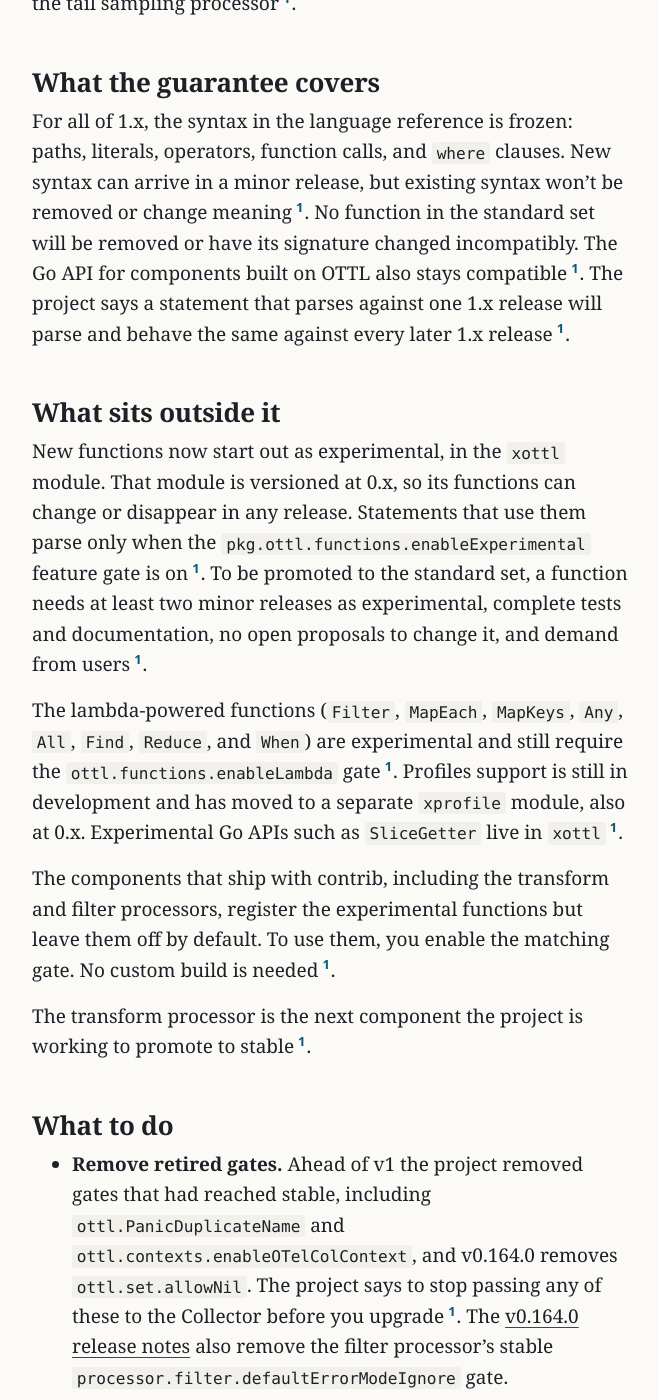
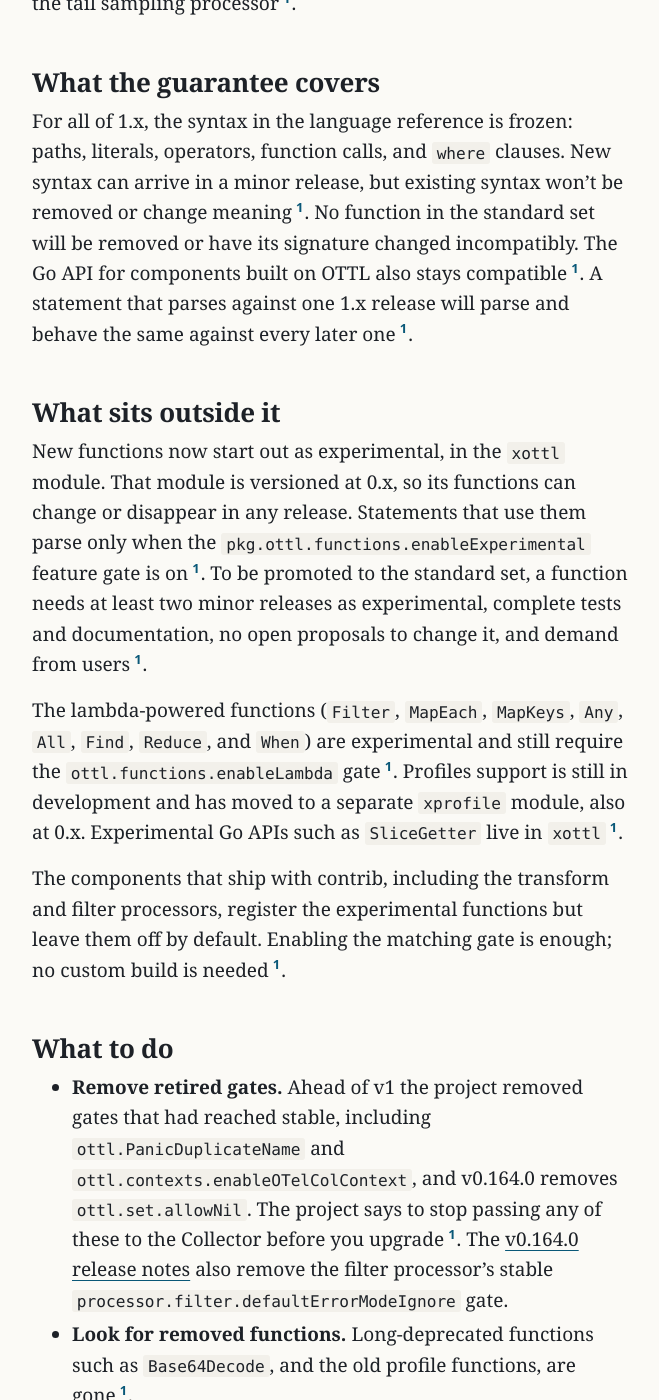
Before and after one commit to northwind-press/northwind-press.github.io, a Jekyll site: the page built from _posts/2026-11-02-ottl-v1.md, in a window 1280 px wide and 1400 px high, scrolled down 843 px. Shown: the whole window, without its empty margins (308-967 px from the left). Built offline with Jekyll 4.4.1, drawn with Linux system fonts in a browser that asks for light colours; some of the changed text lies outside the part shown.

Commit message:
News: OTTL v1, trim to length, one-sentence description
Co-Authored-By: Claude Opus 5.5 <noreply@anthropic.com>

```diff
--- a/_posts/2026-11-02-ottl-v1.md
+++ b/_posts/2026-11-02-ottl-v1.md
@@ -30,7 +30,7 @@ The OpenTelemetry Transformation Language (OTTL) is now v1. The project [announc
 
 ## What the guarantee covers
 
-For all of 1.x, the syntax in the language reference is frozen: paths, literals, operators, function calls, and `where` clauses. New syntax can arrive in a minor release, but existing syntax won't be removed or change meaning{% include cite.html n=1 %}. No function in the standard set will be removed or have its signature changed incompatibly. The Go API for components built on OTTL also stays compatible{% include cite.html n=1 %}. The project says a statement that parses against one 1.x release will parse and behave the same against every later 1.x release{% include cite.html n=1 %}.
+For all of 1.x, the syntax in the language reference is frozen: paths, literals, operators, function calls, and `where` clauses. New syntax can arrive in a minor release, but existing syntax won't be removed or change meaning{% include cite.html n=1 %}. No function in the standard set will be removed or have its signature changed incompatibly. The Go API for components built on OTTL also stays compatible{% include cite.html n=1 %}. A statement that parses against one 1.x release will parse and behave the same against every later one{% include cite.html n=1 %}.
 
 ## What sits outside it
 
@@ -38,13 +38,11 @@ New functions now start out as experimental, in the `xottl` module. That module
 
 The lambda-powered functions (`Filter`, `MapEach`, `MapKeys`, `Any`, `All`, `Find`, `Reduce`, and `When`) are experimental and still require the `ottl.functions.enableLambda` gate{% include cite.html n=1 %}. Profiles support is still in development and has moved to a separate `xprofile` module, also at 0.x. Experimental Go APIs such as `SliceGetter` live in `xottl`{% include cite.html n=1 %}.
 
-The components that ship with contrib, including the transform and filter processors, register the experimental functions but leave them off by default. To use them, you enable the matching gate. No custom build is needed{% include cite.html n=1 %}.
-
-The transform processor is the next component the project is working to promote to stable{% include cite.html n=1 %}.
+The components that ship with contrib, including the transform and filter processors, register the experimental functions but leave them off by default. Enabling the matching gate is enough; no custom build is needed{% include cite.html n=1 %}.
 
 ## What to do
 
 - **Remove retired gates.** Ahead of v1 the project removed gates that had reached stable, including `ottl.PanicDuplicateName` and `ottl.contexts.enableOTelColContext`, and v0.164.0 removes `ottl.set.allowNil`. The project says to stop passing any of these to the Collector before you upgrade{% include cite.html n=1 %}. The [v0.164.0 release notes](https://github.com/open-telemetry/opentelemetry-collector-contrib/releases/tag/v0.164.0) also remove the filter processor's stable `processor.filter.defaultErrorModeIgnore` gate.
 - **Look for removed functions.** Long-deprecated functions such as `Base64Decode`, and the old profile functions, are gone{% include cite.html n=1 %}.
 - **Find statements that need a gate.** Search transform and filter configs for the lambda-powered functions listed above. Each one's entry in the [experimental functions reference](https://github.com/open-telemetry/opentelemetry-collector-contrib/blob/b21bf1a21be57988b655aa03ff664dbb250d6a99/pkg/ottl/xottl/ottlfuncs/README.md) says it requires `ottl.functions.enableLambda`. The OTTL [feature-gate table](https://github.com/open-telemetry/opentelemetry-collector-contrib/blob/b21bf1a21be57988b655aa03ff664dbb250d6a99/pkg/ottl/documentation.md#feature-gates) says experimental functions are rejected unless `pkg.ottl.functions.enableExperimental` is on. The documentation doesn't say whether the lambda functions need that gate as well, so validate any config that uses them against v0.164.0 before rolling it out.
-- **Read the changelog if you're skipping releases.** The project says to read the contrib changelog entries for `pkg/ottl` between your version and v0.164.0{% include cite.html n=1 %}.
+- **Skipping releases?** Read the contrib changelog's `pkg/ottl` entries between your version and v0.164.0{% include cite.html n=1 %}.
```
Also changed, not shown: other parts of _posts/2026-11-02-ottl-v1.md (+2 -2 lines).
